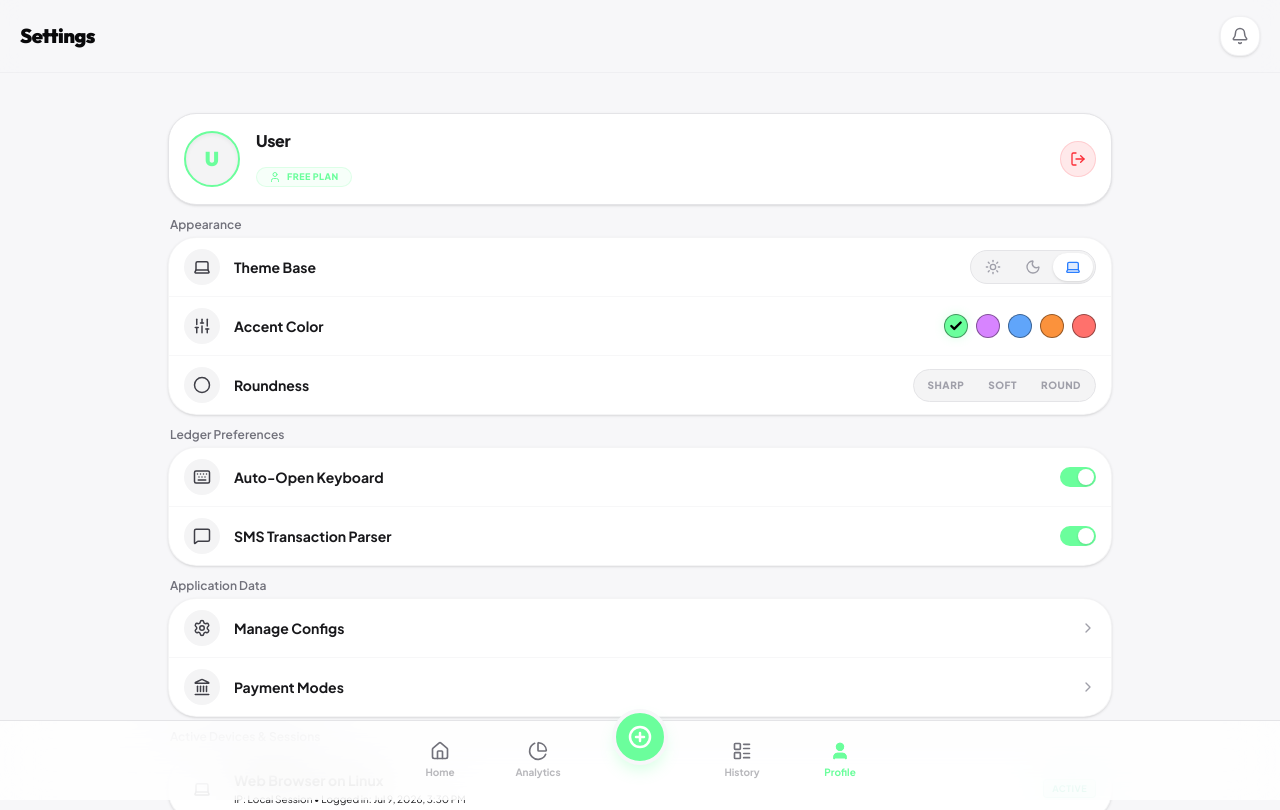
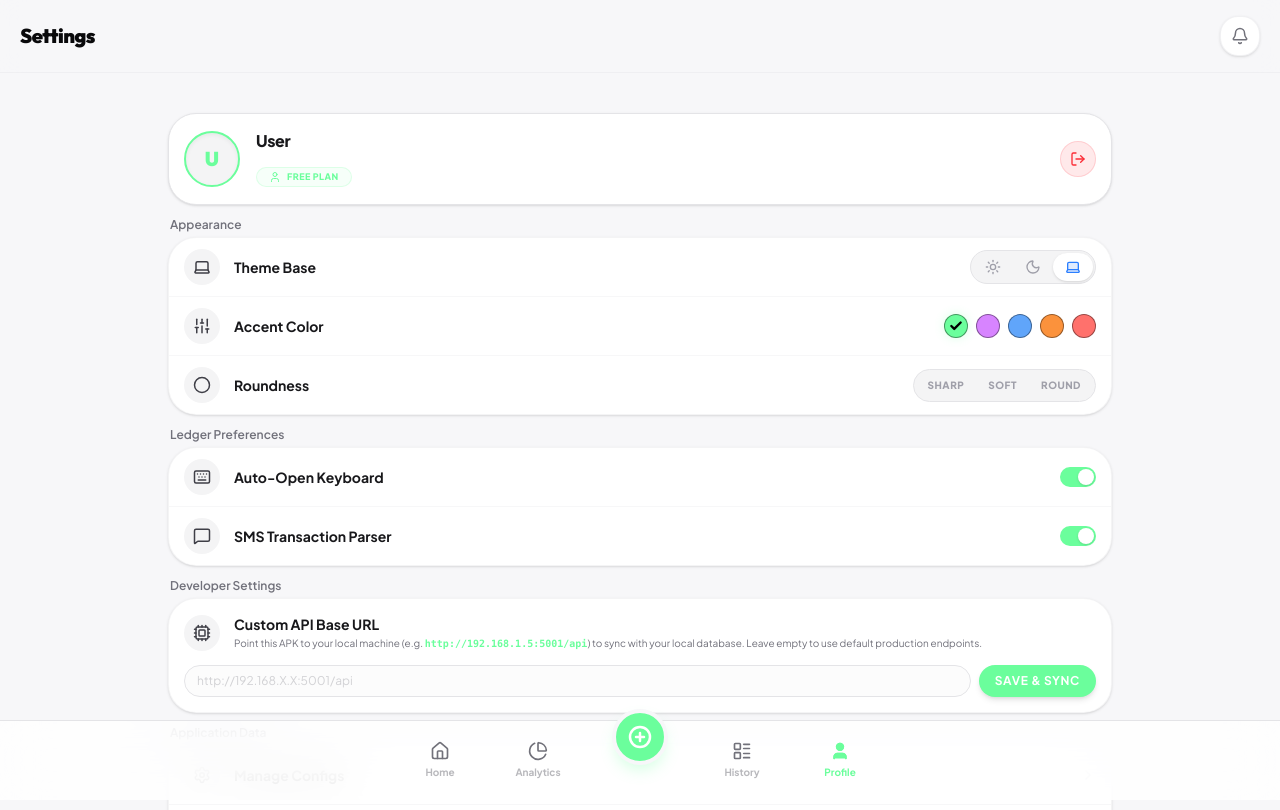
Before and after one commit to shubshinde1/lumina-expense-tracker, a Next.js app in the folder apps/web/: page /dashboard/settings in a window 1280 px wide. Shown: the top 810 px of the page. Built offline with nearby package versions, Linux system fonts and the light colour scheme; no server answers.

Commit message:
feat: allow users to configure and persist a custom API base URL for local development connectivity

```diff
--- a/apps/web/src/app/dashboard/settings/page.tsx
+++ b/apps/web/src/app/dashboard/settings/page.tsx
@@ -50,6 +50,7 @@ export default function SettingsPage() {
   const [updatingSettings, setUpdatingSettings] = useState(false);
   const [sessions, setSessions] = useState<any[]>([]);
   const [fetchingSessions, setFetchingSessions] = useState(false);
+  const [customApiUrl, setCustomApiUrl] = useState("");
 
   const fetchSessions = async () => {
     setFetchingSessions(true);
@@ -107,6 +108,9 @@ export default function SettingsPage() {
 
   useEffect(() => {
     setMounted(true);
+    if (typeof window !== 'undefined') {
+      setCustomApiUrl(localStorage.getItem('custom_api_url') || "");
+    }
   }, []);
 
   // Sync state with store if user changes
@@ -150,6 +154,42 @@ export default function SettingsPage() {
     } catch (err) {
       console.error("Failed to update user settings:", err);
       setSmsParserActive(!checked);
+    } finally {
+      setUpdatingSettings(false);
+    }
+  };
+
+  const handleSaveCustomApiUrl = async () => {
+    setUpdatingSettings(true);
+    try {
+      const cleanUrl = customApiUrl.trim();
+      if (cleanUrl) {
+        new URL(cleanUrl);
+        localStorage.setItem('custom_api_url', cleanUrl);
+      } else {
+        localStorage.removeItem('custom_api_url');
+      }
+
+      const { Capacitor, registerPlugin } = await import("@capacitor/core");
+      if (Capacitor.isNativePlatform() && user) {
+        const LuminaBridge = registerPlugin<any>('LuminaBridge');
+
+        const getResolvedUrl = () => {
+          if (cleanUrl) return cleanUrl;
+          if (process.env.NEXT_PUBLIC_API_URL) return process.env.NEXT_PUBLIC_API_URL;
+          return 'https://lumina-expense-tracker-85ym.vercel.app/api';
+        };
+
+        await LuminaBridge.saveUserSession({
+          token: user.token,
+          email: user.email,
+          apiUrl: getResolvedUrl()
+        });
+      }
+
+      window.location.reload();
+    } catch (err) {
+      alert("Please enter a valid absolute URL (e.g., http://192.168.1.5:5001/api)");
     } finally {
       setUpdatingSettings(false);
     }
@@ -399,6 +439,41 @@ export default function SettingsPage() {
         </div>
       </div>
 
+      {/* Section: Developer Settings */}
+      <div className="space-y-2">
+        <span className="text-xs font-semibold text-zinc-500 dark:text-zinc-400 px-0.5 mb-1 block">Developer Settings</span>
+        <div className={`bg-card overflow-hidden shadow-sm border border-border/40 p-[15px] space-y-3.5 ${getCardRadiusClass()}`}>
+          <div className="flex items-center gap-3.5 min-w-0">
+            <div className={`w-9 h-9 flex items-center justify-center bg-zinc-100 dark:bg-zinc-800/70 text-zinc-700 dark:text-zinc-300 shrink-0 ${getToggleButtonRadiusClass()}`}>
+              <Cpu className="w-4.5 h-4.5" />
+            </div>
+            <div className="text-left min-w-0 flex-1">
+              <p className="font-bold text-sm text-zinc-900 dark:text-white">Custom API Base URL</p>
+              <p className="text-[10px] text-zinc-500 dark:text-zinc-450 mt-0.5 leading-normal">
+                Point this APK to your local machine (e.g. <code className="text-primary font-bold">http://192.168.1.5:5001/api</code>) to sync with your local database. Leave empty to use default production endpoints.
+              </p>
+            </div>
+          </div>
+
+          <div className="flex gap-2">
+            <input
+              type="text"
+              placeholder="http://192.168.X.X:5001/api"
+              value={customApiUrl}
+              onChange={(e) => setCustomApiUrl(e.target.value)}
+              className="flex-1 bg-accent/30 dark:bg-zinc-900 border border-border rounded-xl px-3 text-xs focus:outline-none focus:ring-1 focus:ring-primary placeholder:text-muted-foreground/30 text-foreground"
+            />
+            <button
+              onClick={handleSaveCustomApiUrl}
+              disabled={updatingSettings}
+              className={`px-4 py-2 text-xs font-bold uppercase tracking-wider transition-all bg-primary hover:bg-primary-hover text-primary-foreground cursor-pointer shadow-md ${getToggleButtonRadiusClass()}`}
+            >
+              Save & Sync
+            </button>
+          </div>
+        </div>
+      </div>
+
       {/* Section 3: Application Data */}
       <div className="space-y-2">
         <span className="text-xs font-semibold text-zinc-500 dark:text-zinc-400 px-0.5 mb-1 block">Application Data</span>
--- a/apps/web/src/lib/api.ts
+++ b/apps/web/src/lib/api.ts
@@ -1,6 +1,12 @@
 import axios from 'axios';
 
 const getBaseURL = () => {
+  if (typeof window !== 'undefined') {
+    const customUrl = localStorage.getItem('custom_api_url');
+    if (customUrl) {
+      return customUrl;
+    }
+  }
   if (process.env.NEXT_PUBLIC_API_URL) {
     return process.env.NEXT_PUBLIC_API_URL;
   }
--- a/apps/web/src/lib/offline.ts
+++ b/apps/web/src/lib/offline.ts
@@ -1,8 +1,18 @@
 import axios from 'axios';
+
+const getBaseURL = () => {
+  if (typeof window !== 'undefined') {
+    const customUrl = localStorage.getItem('custom_api_url');
+    if (customUrl) {
+      return customUrl;
+    }
+  }
+  return process.env.NEXT_PUBLIC_API_URL || 'http://localhost:5001/api';
+};
 
 // Create a raw axios instance for sync requests to avoid loops
 const rawApi = axios.create({
-  baseURL: process.env.NEXT_PUBLIC_API_URL || 'http://localhost:5001/api',
+  baseURL: getBaseURL(),
 });
 
 rawApi.interceptors.request.use((config) => {
```
